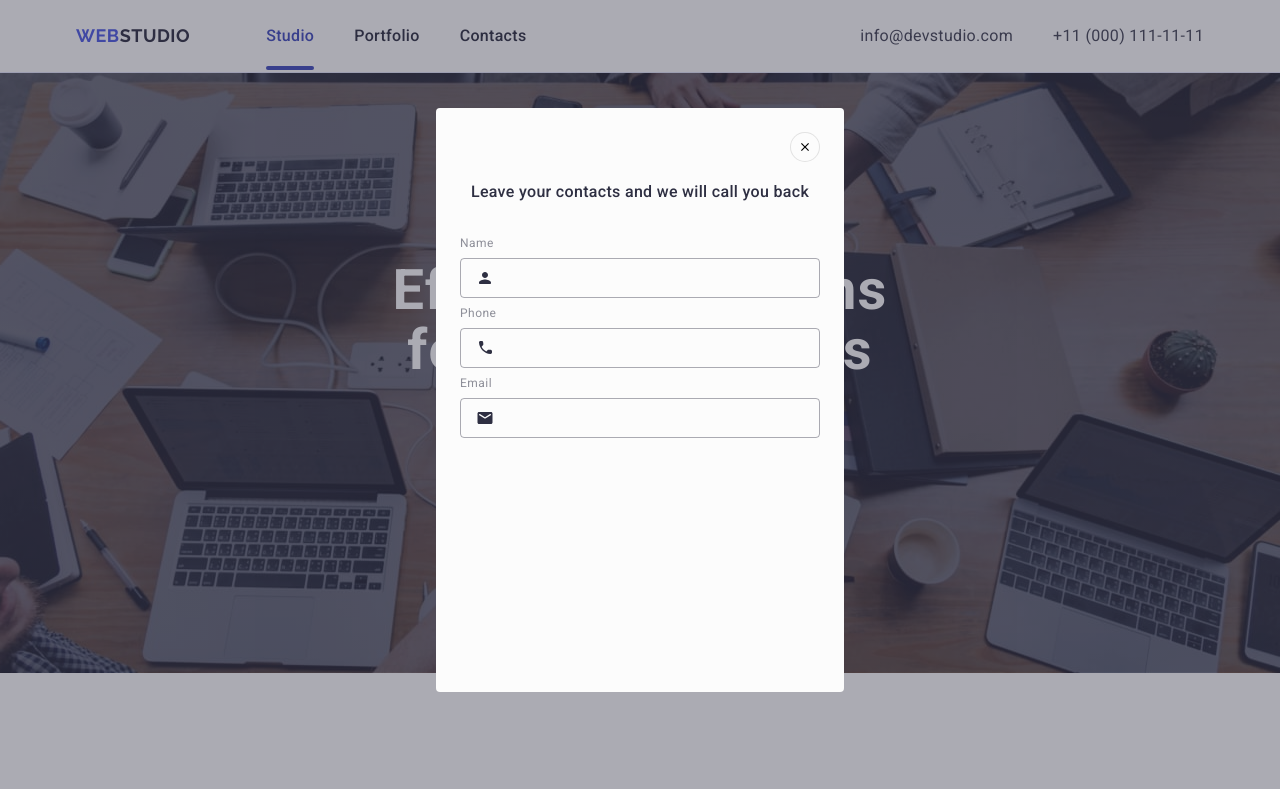
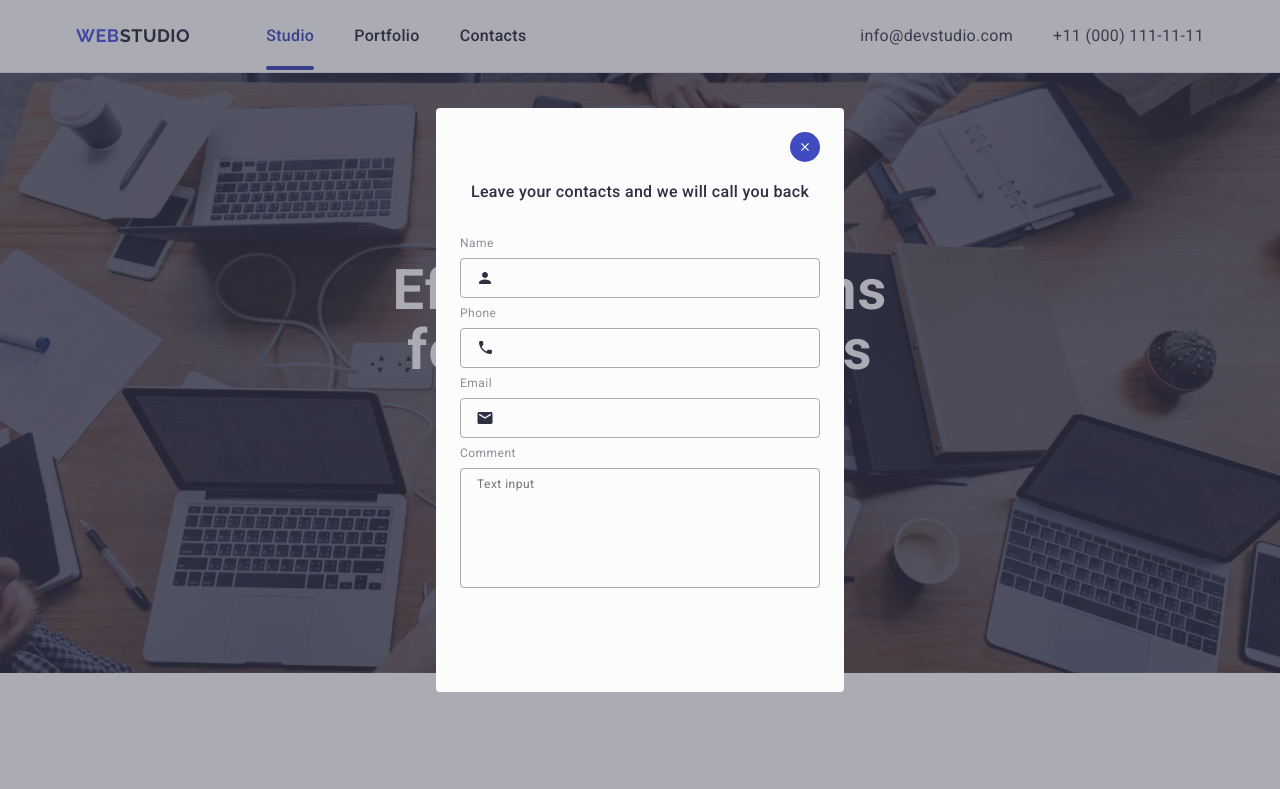
Before and after one commit to Grigorjevskaya/goit-markup-hw-05, a plain HTML site: page index.html in a window 1280 px wide. Both pictures are taken after a click on the button 805 px from the left and 147 px from the top of the page. Shown: the top 789 px of the page. Drawn offline with nearby package versions, Linux system fonts and the light colour scheme.

Commit message:
block 5.1.1

```diff
--- a/css/styles.css
+++ b/css/styles.css
@@ -555,18 +555,19 @@ background: #f4f4fd;
         background: rgba(46, 47, 66, 0.4);
         position: fixed;
         top: 0;
+        left: 0;
 
 }
 
 .modal{
+        position: absolute;
+        top: 50%;
+        left: 50%;
+        transform: translate(-50%,-50%);
         width: 408px;
         min-height: 584px;
         background: #fcfcfc;
         border-radius: 4px;
-        position: absolute;
-        top: 50%;
-        left: 50%;
-        transform: translate(-50%,-50%);
         padding: 24px;
         transition: transform 250ms cubic-bezier(0.4, 0, 0.2, 1);
 
@@ -587,6 +588,17 @@ background: #f4f4fd;
         padding: 0;
         cursor: pointer;
         margin-bottom: 24px;
+}
+
+.modal-open-btn:hover, .modal-open-btn:focus {
+        background-color: #404bbf;
+        border: none;
+
+}
+
+.modal-open-btn:hover > .icon-close,
+.modal-open-btn:focus > .icon-close{
+        fill: #fff;
 }
 
 .modal-title-wrap{
@@ -656,3 +668,19 @@ background: #f4f4fd;
 .modal-imput-wrap{
         position: relative;
 }
+
+.modal-text{
+        width: 360px;
+        height: 120px;
+        border: 1px solid rgba(46, 47, 66, 0.4);
+        border-radius: 4px;
+        padding-left: 16px;
+        padding-top: 8px;
+        font-size: 12px;
+        line-height: 1.16667;
+        letter-spacing: 0.04em;
+        color: rgba(46, 47, 66, 0.4);
+        background-color: transparent;
+        transition: border-color 250ms cubic-bezier(0.4, 0, 0.2, 1);
+        resize: none;
+}
--- a/index.html
+++ b/index.html
@@ -402,7 +402,8 @@
                         <use href="./images/icons.svg#icon-person-black"></use>
                     </svg>
                 </div>
-            </div><div class="modal-field">
+            </div>
+            <div class="modal-field">
                 <label for="user-tel" class="modal-lable">Phone</label>
                 <div class="modal-imput-wrap">
                     <input type="tel" class="modal-imput" name="user-tel" id="user-tel" />
@@ -420,6 +421,13 @@
                     </svg>
                 </div>
             </div>
+            <div class="modal-field">
+                <label for="user-comment" class="modal-lable">Comment</label>
+                <textarea name="user-comment"
+                id="user-comment"
+                placeholder="Text input"
+                class="modal-text"></textarea>
+            </div>
         </form>
     </div>
     </div>
```
